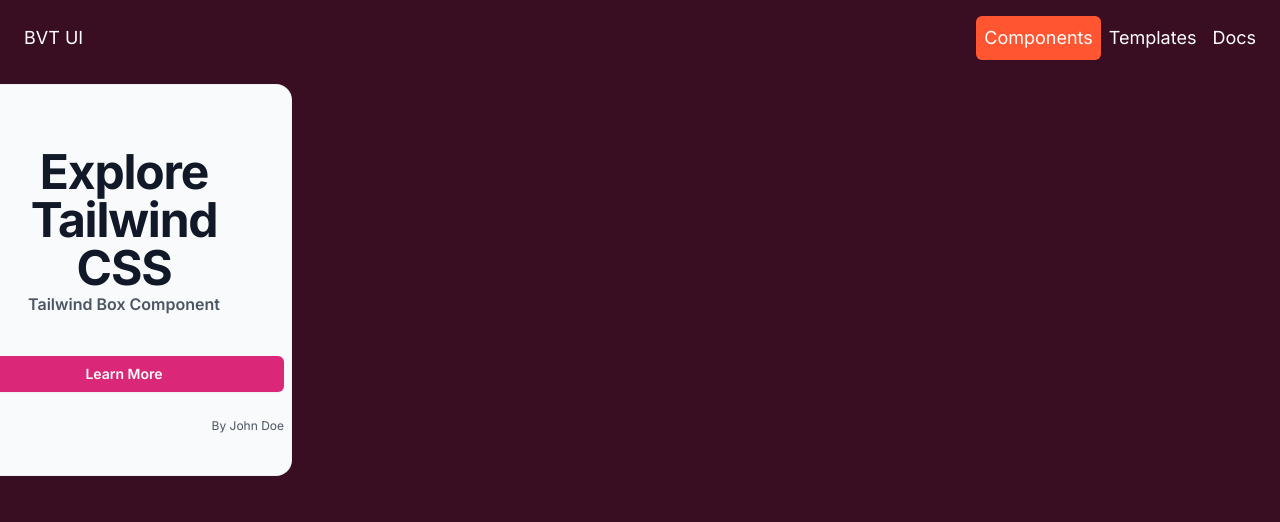
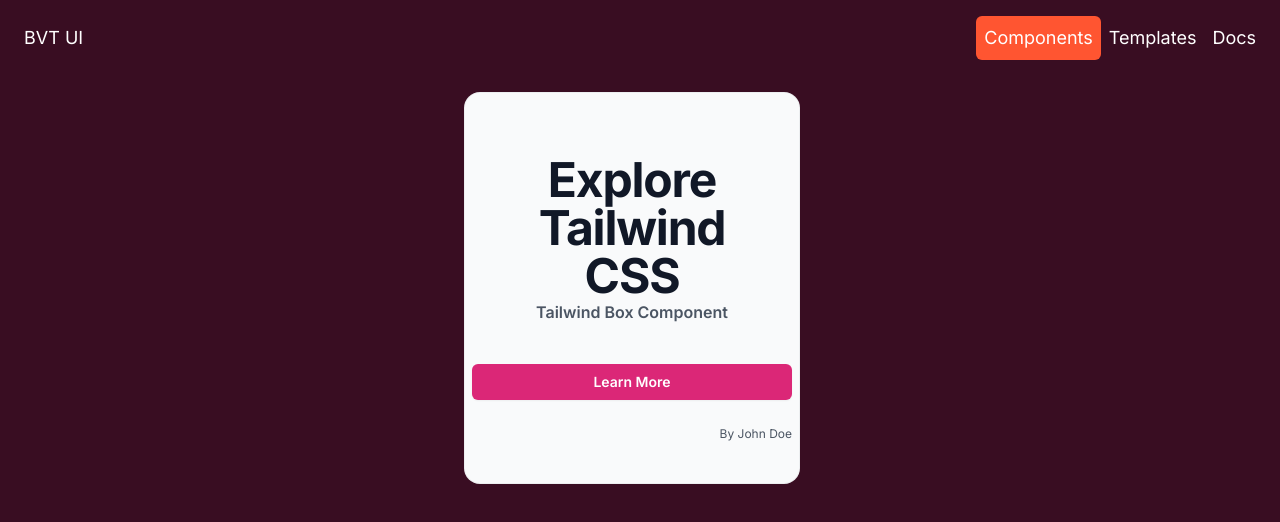
Before and after one commit to Bay-Valley-Tech-Code-Academy/UI-Components-Kit, a Next.js app: page /component in a window 1280 px wide. Shown: the top 522 px of the page. Built offline with nearby package versions, Linux system fonts and the light colour scheme.

Commit message:
centered Box component on the page

```diff
--- a/src/app/component/page.js
+++ b/src/app/component/page.js
@@ -5,7 +5,7 @@
     <div className="">
       <Navbar/>
        {/* Grid of Boxes */}
-       <div className="mb-32 grid text-center lg:max-w-5xl lg:w-full lg:mb-0 lg:grid-cols-4 lg:text-left">
+       <div className="-mt-2 p-2 mr-2 lg:mt-0 gap-x-6 grid lg:grid-flow-col grid-flow-row auto-cols-max justify-center gap-4">
         <Box
           description="Explore Tailwind CSS"
           title="Tailwind Box Component"
```
